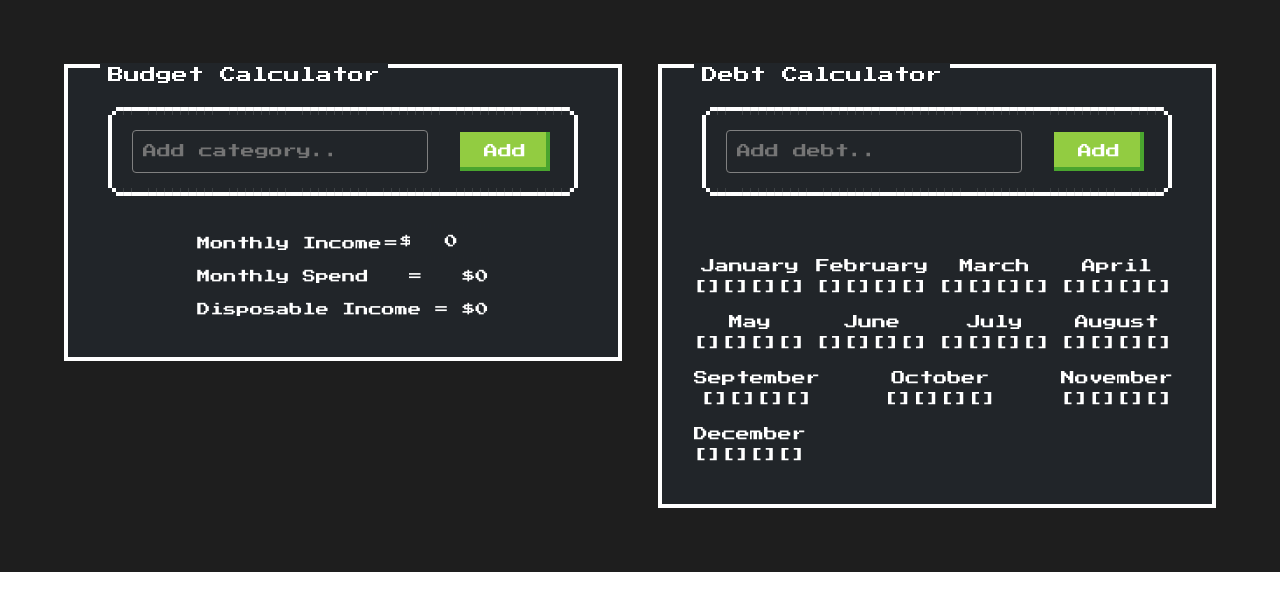
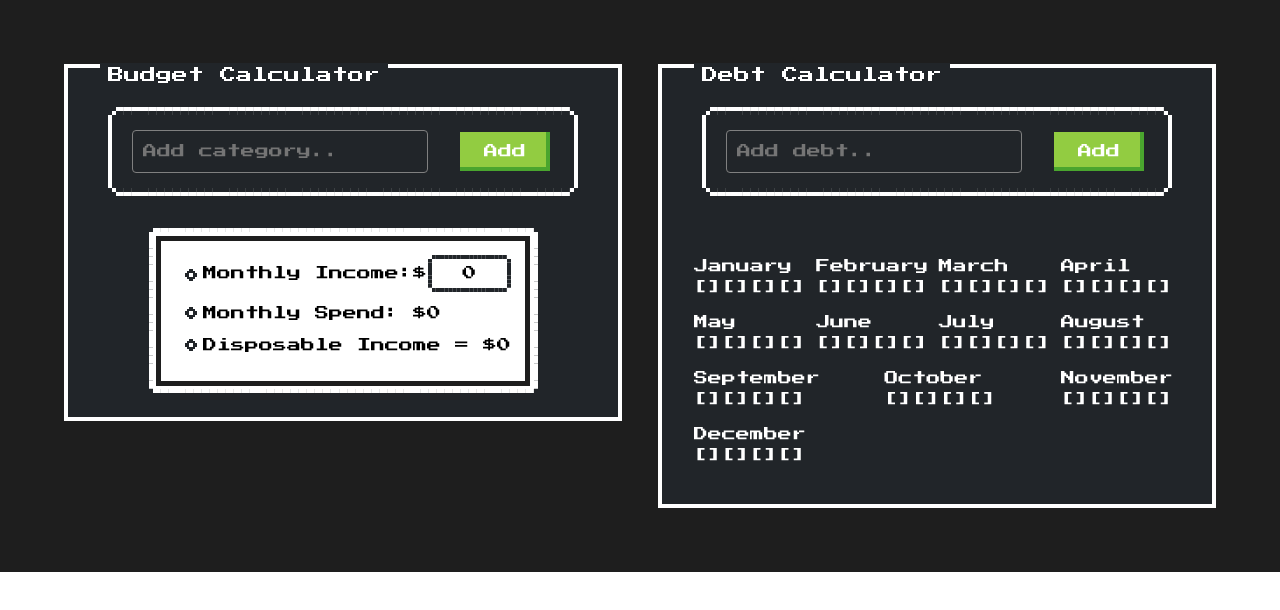
Before and after one commit to kyletucci/debt-fix, a React (Vite) app: page / in a window 1280 px wide. Shown: the top 610 px of the page. Built offline with nearby package versions, Linux system fonts and the light colour scheme.

Commit message:
CSS edits

```diff
--- a/index.html
+++ b/index.html
@@ -2,7 +2,6 @@
 <html lang="en">
   <head>
     <meta charset="UTF-8" />
-    <link rel="stylesheet" href="/path/to/reset-css/reset.css" />
     <link rel="icon" type="image/svg+xml" href="/vite.svg" />
     <link
       href="https://fonts.googleapis.com/css?family=Press+Start+2P"
--- a/src/App.css
+++ b/src/App.css
@@ -1,7 +1,6 @@
 #root {
   margin: 0;
   padding: 2rem;
-  text-align: center;
   font-size: 14px;
   background-color: #1e1e1e;
 }
@@ -17,6 +16,15 @@
   justify-self: flex-start;
   min-width: 400px;
   width: 50%;
+}
+
+.nes-container.is-rounded.summary {
+  background-color: white;
+  color: black;
+  padding: 0.25em;
+  width: fit-content;
+  margin: 0 auto;
+  margin-top: 2em;
 }
 
 .app-container {
@@ -55,13 +63,36 @@
   margin-bottom: 0.5em;
 }
 
+.monthly-income {
+  display: flex;
+  align-items: center;
+}
+
 .monthly-income input {
   background-color: transparent;
-  color: white;
   text-align: center;
   width: 75px;
+  margin: 0 0 0 5px;
+  padding: 0;
+}
+
+.nes-list {
+  display: flex;
+  flex-direction: column;
+  justify-content: space-evenly;
+  border: 5px solid #1e1e1e;
+  height: 150px;
   margin: 0;
-  padding: 0;
+  padding: 1em;
+}
+
+.nes-list li {
+  margin-left: 2em;
+  margin-bottom: 0.5em;
+}
+
+.nes-list li form {
+  display: inline;
 }
 
 @keyframes logo-spin {
--- a/src/App.jsx
+++ b/src/App.jsx
@@ -102,10 +102,11 @@ function App() {
           onDelete={deleteCategoryById}
           updateBudget={updateBudget}
         />
-        <div className="spend-container">
-          <span className="monthly-income">
-            <p>Monthly Income</p>
-            <p>=</p>
+        <div className="nes-container is-rounded summary">
+          <ul className="nes-list is-circle">
+            <li className="monthly-income">
+              <span>
+                Monthly Income:
                 <form
                   onSubmit={(event) => {
                     event.preventDefault();
@@ -126,16 +127,14 @@ function App() {
                   />
                 </form>
               </span>
-          <span>
-            <p>Monthly Spend</p>
-            <p>=</p>
-            <p>${totalBudget}</p>
-          </span>
-          <span>
-            <p>Disposable Income</p>
-            <p>=</p>
-            <p>${income - totalBudget}</p>
-          </span>
+            </li>
+            <li>
+              <span>Monthly Spend: ${totalBudget}</span>
+            </li>
+            <li>
+              <span>Disposable Income = ${income - totalBudget}</span>
+            </li>
+          </ul>
         </div>
       </div>
       <Debts addCategory={addCategory} />
--- a/src/components/Category/Category.css
+++ b/src/components/Category/Category.css
@@ -31,6 +31,7 @@
   margin-right: 4em;
   text-align: left;
   width: 40%;
+  font-size: 1rem;
 }
 
 .category-form {
```
Lines whose indentation alone changed are shown as unchanged.
